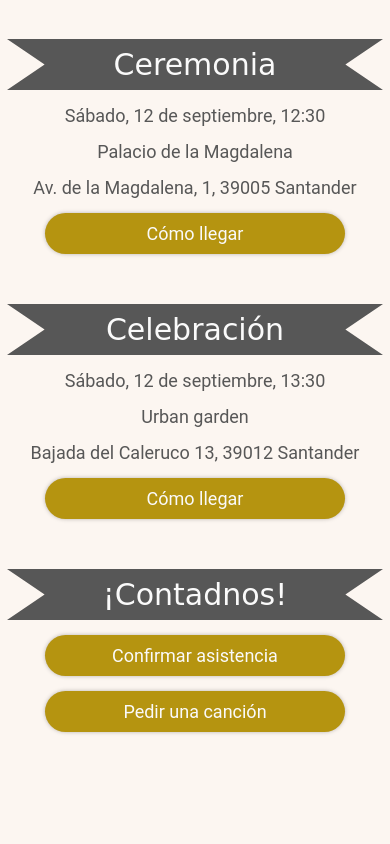
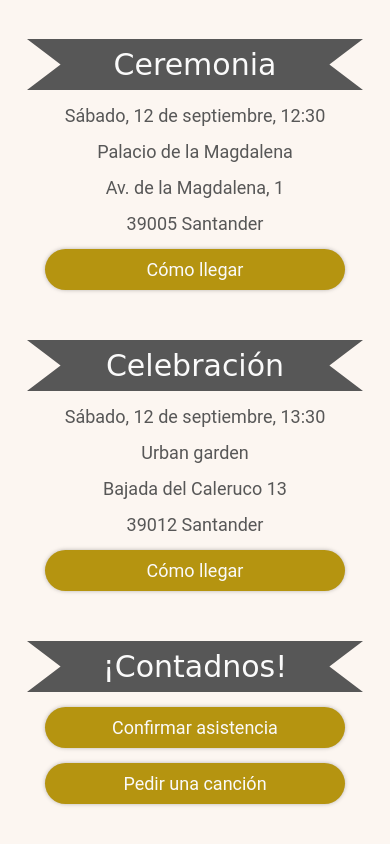
Before and after one commit to boda-abascal-salas/boda-abascal-salas.github.io, a plain HTML site: page index.html in a window 390 px wide. Shown: the part 1405-2249 px from the top of the page. Drawn offline with Linux system fonts and the light colour scheme; a web font is replaced by a local one.

Commit message:
responsive tweaks

```diff
--- a/index.html
+++ b/index.html
@@ -96,7 +96,8 @@
         <div class="heading">Ceremonia</div>
         <div class="info">Sábado, 12 de septiembre, 12:30</div>
         <div class="info">Palacio de la Magdalena</div>
-        <div class="info">Av. de la Magdalena, 1, 39005 Santander</div>
+        <div class="info">Av. de la Magdalena, 1</div>
+        <div class="info">39005 Santander</div>
         <a class="info button"
            target="_blank"
            rel="noopener noreferrer"
@@ -108,7 +109,8 @@
         <div class="heading">Celebración</div>
         <div class="info">Sábado, 12 de septiembre, 13:30</div>
         <div class="info">Urban garden</div>
-        <div class="info">Bajada del Caleruco 13, 39012 Santander</div>
+        <div class="info">Bajada del Caleruco 13</div>
+        <div class="info">39012 Santander</div>
         <a class="info button"
            target="_blank"
            rel="noopener noreferrer"
--- a/styles.css
+++ b/styles.css
@@ -35,7 +35,7 @@ body {
     font-size: 30px;
     background: var(--gray);
     padding: 8px;
-    width: 360px;
+    width: 320px;
     text-align: center;
     clip-path: polygon(
           0%   0%,
```
